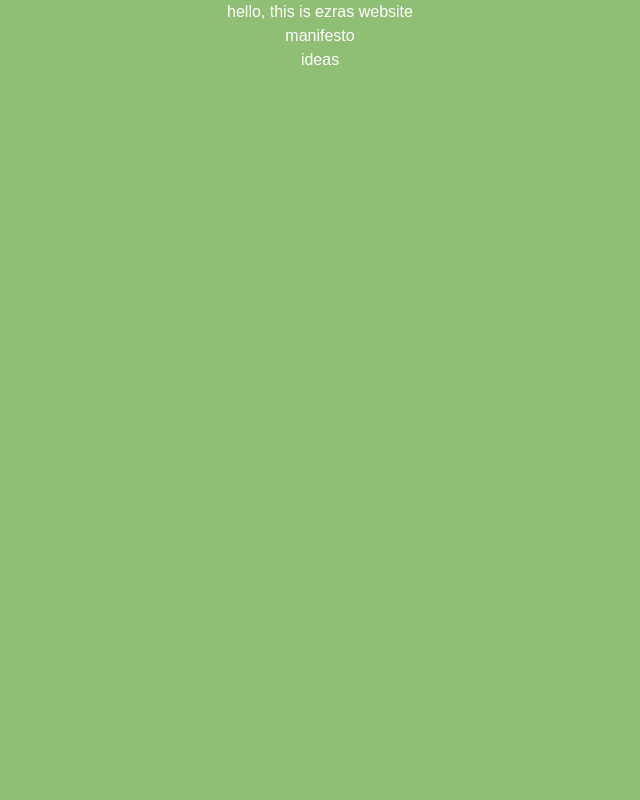
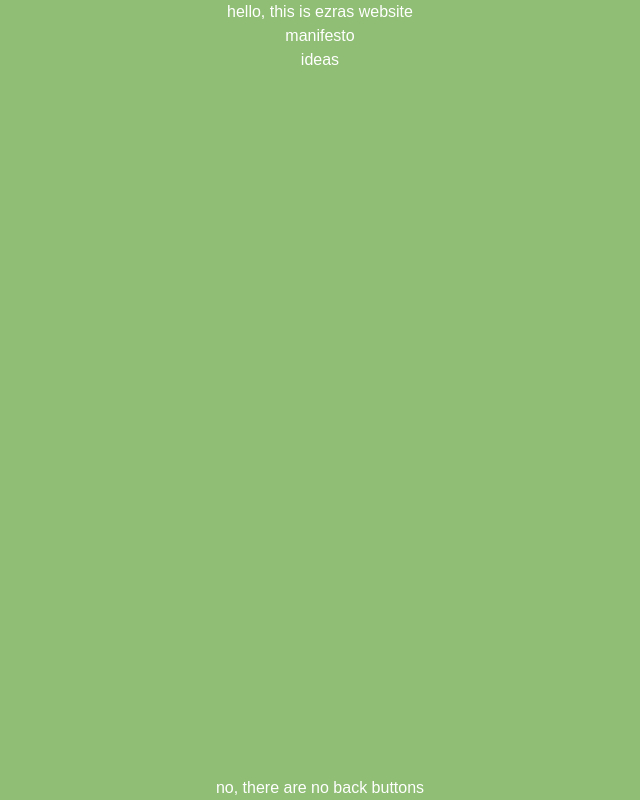
Before and after one commit to Etoad8473/chalant_dev, a Next.js app: page / in a window 1280 px wide. Shown: the whole page, without its empty margins (320-960 px from the left). Built offline with nearby package versions, Linux system fonts and the light colour scheme.

Commit message:
footer joke positioned correctly

```diff
--- a/app/page.tsx
+++ b/app/page.tsx
@@ -3,11 +3,17 @@ import Link from "next/link";
 export default function Home() {
   return (
     <>
-    <div className="flex justif-center items-center flex-col">
-      <p>hello, this is ezras website</p>
-      <Link href="/manifesto">manifesto</Link>
-      <Link href="/ideas">ideas</Link>
+    <div className="flex flex-col min-h-screen justify-center items-center">
+      <div className="flex-grow flex-col text-center">
+        <p>hello, this is ezras website</p>
+        <Link className="block" href="/manifesto">manifesto</Link>
+        <Link className="block" href="/ideas">ideas</Link>
+      </div>
+      <div className="">
+        <p>no, there are no back buttons</p>
+      </div>
     </div>
+
     </>
   );
 }
```
